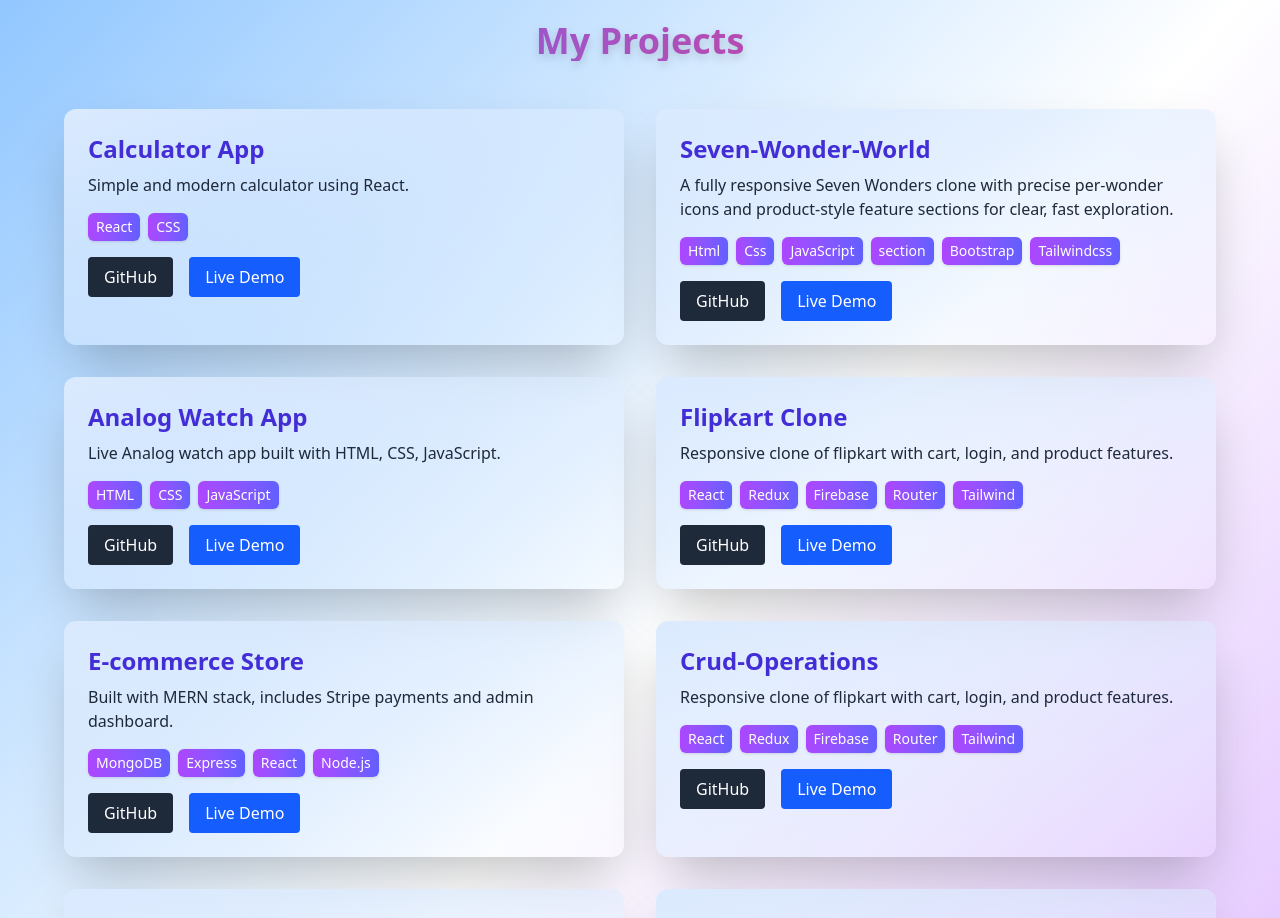
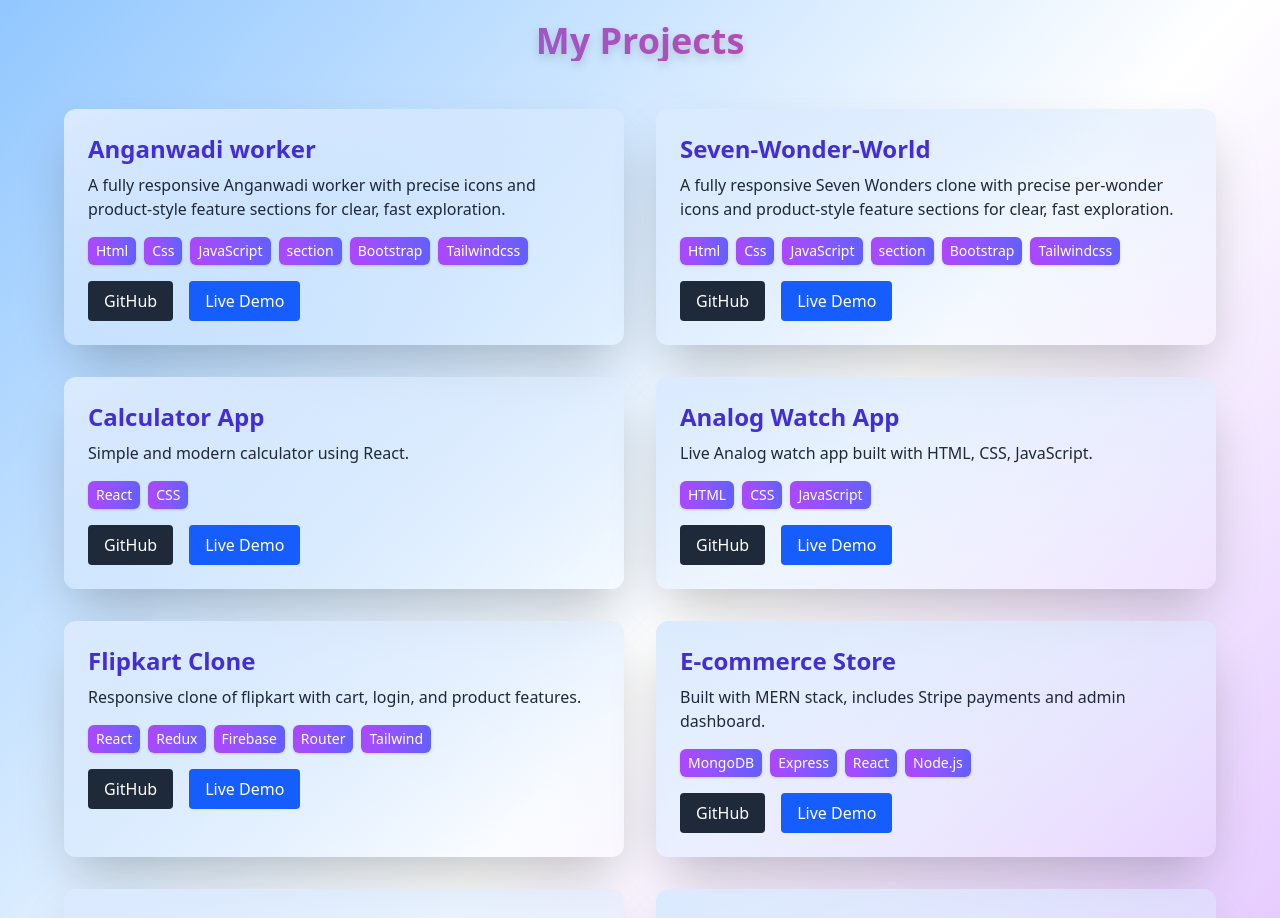
Before and after one commit to official-amrit86/Portfolio, a React (Vite) app: page / in a window 1280 px wide. Shown: the part 1480-2398 px from the top of the page. Built offline with nearby package versions, Linux system fonts and the light colour scheme.

Commit message:
add  project Anganwadi worker

```diff
--- a/src/components/Projects.jsx
+++ b/src/components/Projects.jsx
@@ -37,19 +37,27 @@ const ProjectCard = ({ title, description, tech, github, live }) => {
 export default function Projects() {
   const projects = [
     {
+      title: " Anganwadi worker",
+     description:
+    "A fully responsive  Anganwadi worker  with precise  icons and product-style feature sections for clear, fast exploration.",
+      tech: ["Html", "Css", "JavaScript","section" ,"Bootstrap","Tailwindcss"],
+      github: "https://github.com/official-amrit86/Anganwadi-Portfolio",
+      live: "https://official-amrit86.github.io/Anganwadi-Portfolio/"
+    },
+    {
+      title: "Seven-Wonder-World",
+      description:
+      "A fully responsive Seven Wonders clone with precise per-wonder icons and product-style feature sections for clear, fast exploration.",
+      tech: ["Html", "Css", "JavaScript","section" ,"Bootstrap","Tailwindcss"],
+      github: "https://github.com/official-amrit86/Seven-Wonders-Worlds",
+      live: "https://official-amrit86.github.io/Seven-Wonders-Worlds/#wonders"
+    },
+    {
       title: "Calculator App",
       description: "Simple and modern calculator using React.",
       tech: ["React", "CSS"],
       github: "https://github.com/official-amrit86/Calculater",
       live: "https://official-amrit86.github.io/Calculater/"
-    },
-    {
-      title: "Seven-Wonder-World",
-     description:
-    "A fully responsive Seven Wonders clone with precise per-wonder icons and product-style feature sections for clear, fast exploration.",
-      tech: ["Html", "Css", "JavaScript","section" ,"Bootstrap","Tailwindcss"],
-      github: "https://github.com/official-amrit86/Seven-Wonders-Worlds",
-      live: "https://official-amrit86.github.io/Seven-Wonders-Worlds/#wonders"
     },
     {
       title: "Analog Watch App",
```
